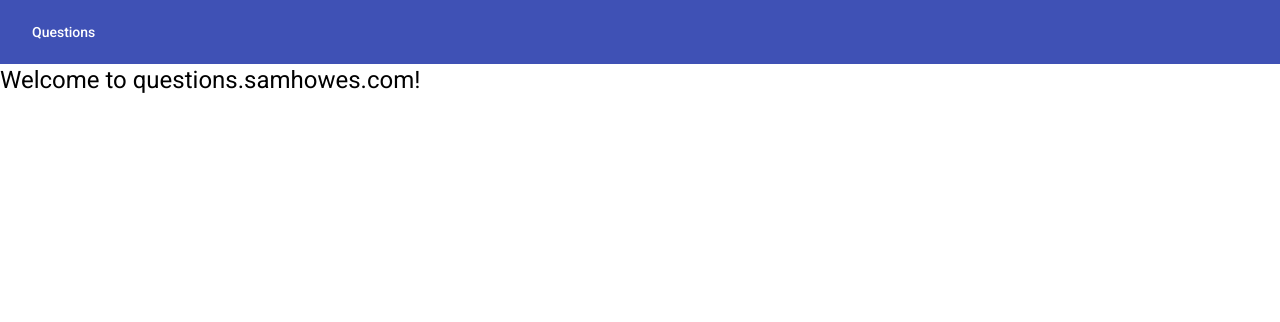
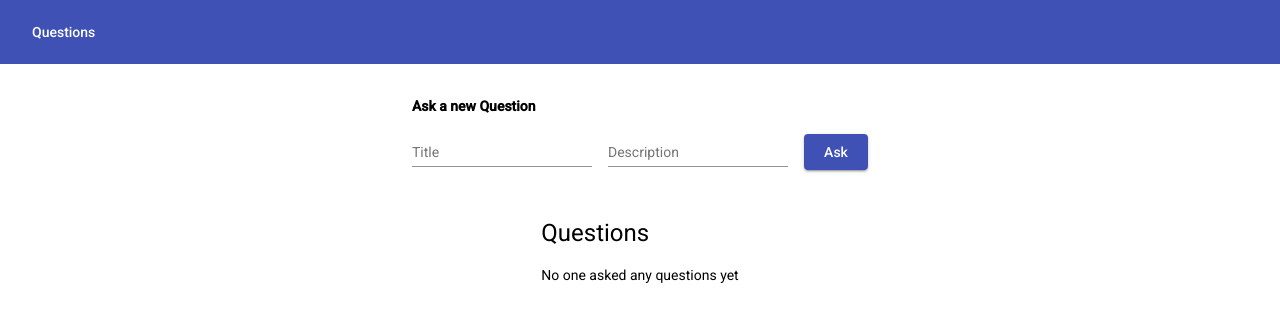
Before and after one commit to samhowes/questions, an Angular app: page / in a window 1280 px wide. Shown: the top 322 px of the page. Built offline with nearby package versions, Linux system fonts and the light colour scheme.

Commit message:
Questions (#17)
* Generated Questions Component
* Basic question functionality
closes #7

```diff
--- a/angular.json
+++ b/angular.json
@@ -7,7 +7,8 @@
       "projectType": "application",
       "schematics": {
         "@schematics/angular:component": {
-          "style": "scss"
+          "style": "scss",
+          "module": "app"
         }
       },
       "root": "",
--- a/src/app/app.component.html
+++ b/src/app/app.component.html
@@ -4,6 +4,5 @@
      [tabIndex]=-1
   >Questions</a>
 </mat-toolbar>
-<h1>
-Welcome to questions.samhowes.com!
-</h1>
+
+<app-questions></app-questions>
--- a/src/app/app.module.ts
+++ b/src/app/app.module.ts
@@ -5,16 +5,20 @@ import { AppRoutingModule } from './app-routing.module';
 import { AppComponent } from './app.component';
 import { BrowserAnimationsModule } from '@angular/platform-browser/animations';
 import {MaterialModule} from "./material.module";
+import { QuestionsComponent } from './questions/questions.component';
+import {FormsModule} from "@angular/forms";
 
 @NgModule({
   declarations: [
-    AppComponent
+    AppComponent,
+    QuestionsComponent
   ],
   imports: [
     BrowserModule,
     AppRoutingModule,
     BrowserAnimationsModule,
     MaterialModule,
+    FormsModule,
   ],
   providers: [],
   bootstrap: [AppComponent]
--- /dev/null
+++ b/src/app/questions/questions.component.html
@@ -0,0 +1,43 @@
+<article fxLayout="column" fxLayoutAlign="center center">
+
+  <div fxLayoutGap="1rem">
+    <p><strong>Ask a new Question</strong></p>
+    <mat-form-field>
+      <mat-label>Title</mat-label>
+      <input matInput type="text"
+             name="title"
+             [(ngModel)]="newTitle"/>
+    </mat-form-field>
+    <mat-form-field>
+      <mat-label>Description</mat-label>
+      <input matInput type="text"
+             name="description"
+             [(ngModel)]="newDescription"/>
+    </mat-form-field>
+    <button mat-raised-button color="primary" (click)="addQuestion()">Ask</button>
+  </div>
+
+  <div class="questions">
+    <h1>Questions</h1>
+    <mat-card *ngFor="let q of questions" class="question">
+      <mat-card-title>{{q.title}}</mat-card-title>
+      <mat-card-content>
+        <p>{{q.description}}</p>
+      </mat-card-content>
+      <mat-card-footer fxLayoutAlign="end">
+        <button mat-button (click)="upVote(q)">
+          <mat-icon>thumb_up</mat-icon>
+          {{q.upVotes}}
+        </button>
+        <button mat-button (click)="downVote(q)">
+          <mat-icon>thumb_down</mat-icon>
+          {{q.downVotes}}
+        </button>
+      </mat-card-footer>
+    </mat-card>
+    <div *ngIf="!questions.length">
+      No one asked any questions yet
+    </div>
+  </div>
+
+</article>
--- /dev/null
+++ b/src/app/questions/questions.component.scss
@@ -0,0 +1,11 @@
+article {
+  margin: 2rem;
+}
+
+div.questions {
+  margin-top: 2rem;
+}
+
+.question {
+  padding: 1.5rem;
+}
--- /dev/null
+++ b/src/app/questions/questions.component.ts
@@ -0,0 +1,63 @@
+import { Component, OnInit } from '@angular/core';
+import {MatSnackBar} from "@angular/material/snack-bar";
+
+export class Question {
+  public upVotes: number = 1
+  public downVotes: number = 0
+
+  constructor(
+    public title: string,
+    public description: string,
+  ) {
+  }
+}
+
+@Component({
+  selector: 'app-questions',
+  templateUrl: './questions.component.html',
+  styleUrls: ['./questions.component.scss']
+})
+export class QuestionsComponent implements OnInit {
+
+  public questions: Array<Question> = []
+  public newDescription = ''
+  public newTitle = ''
+
+  constructor(
+    private snackBar: MatSnackBar
+  ) {
+    try {
+      const str = localStorage.getItem('questions')
+      if (str) {
+        this.questions = JSON.parse(str!!) || []
+      }
+    } catch (err) {
+      this.snackBar.open(err as string)
+    }
+  }
+
+  public save() {
+    const str = JSON.stringify(this.questions)
+    localStorage.setItem('questions', str)
+  }
+
+  ngOnInit(): void {
+  }
+
+  upVote(q: Question) {
+    q.upVotes++
+    this.save()
+  }
+
+  downVote(q: Question) {
+    q.downVotes++
+    this.save()
+  }
+
+  addQuestion() {
+    this.questions.push(new Question(this.newTitle, this.newDescription))
+    this.save()
+    this.newTitle = ''
+    this.newDescription = ''
+  }
+}
```
Also changed, not shown: 1 other file (tests, documents, lock files or other folders).
